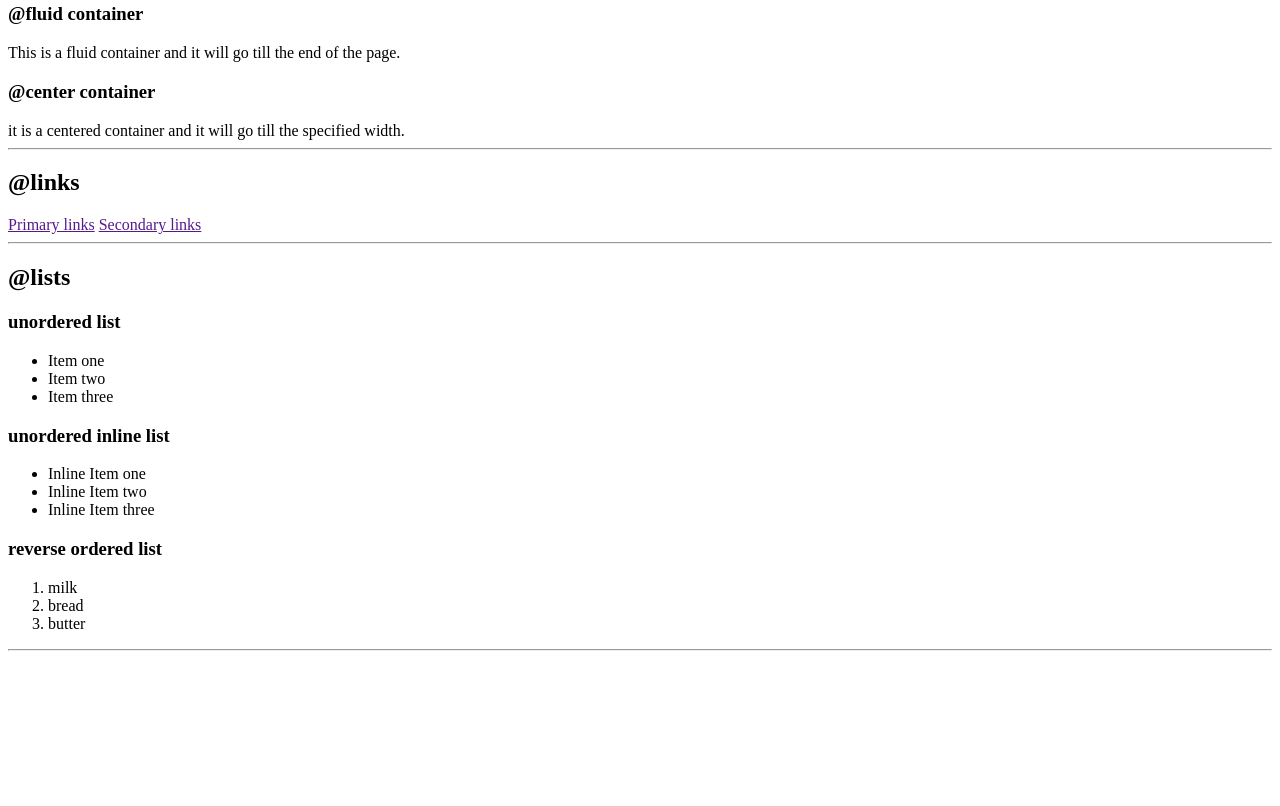
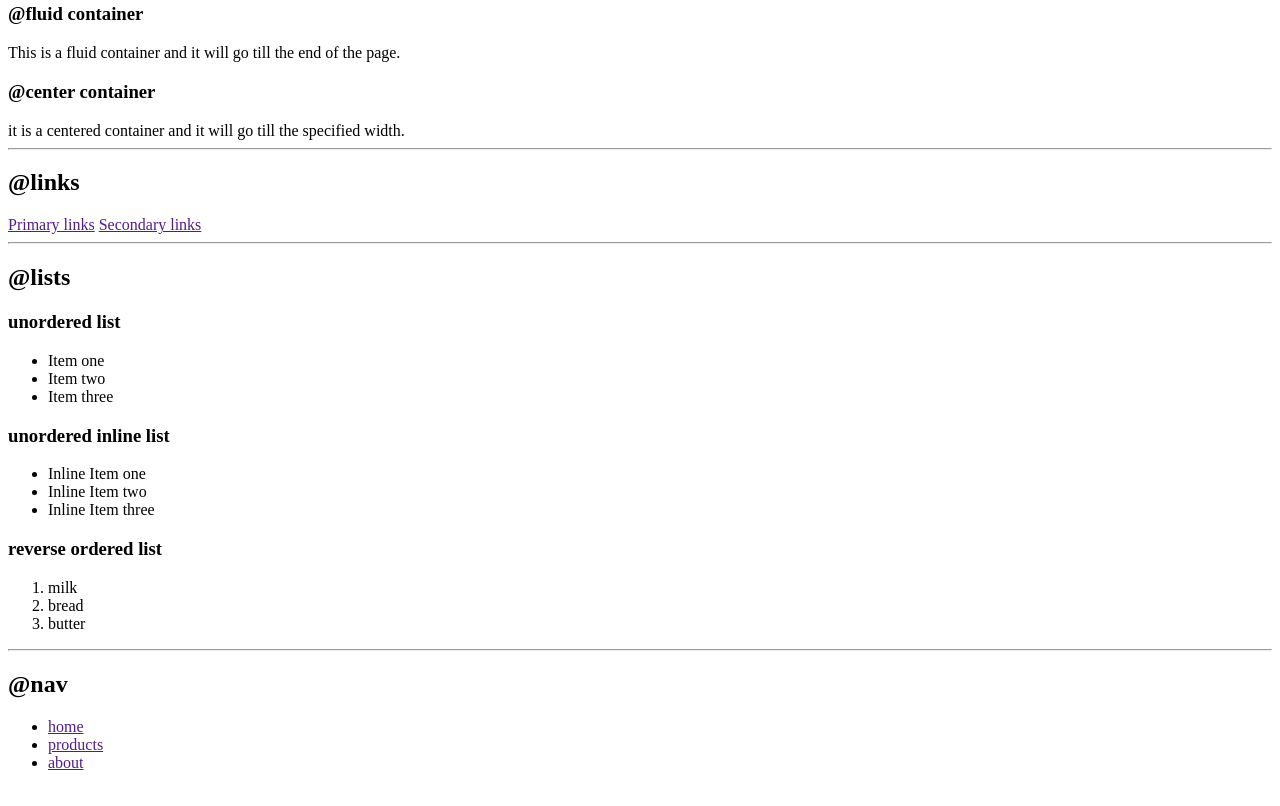
Before and after one commit to Gunjan8678/protfolio-website, a plain HTML site: page index.html in a window 1280 px wide. Shown: the part 415-1221 px from the top of the page. Before the commit the page ends 1074 px from the top, so only its background shows below. Drawn offline with Linux system fonts and the light colour scheme.

Commit message:
nav creation

```diff
--- a/index.html
+++ b/index.html
@@ -70,5 +70,23 @@
     </ol>
 
     <hr />
+
+    <h2>@nav</h2>
+
+    <nav>
+      <ul>
+        <li>
+          <a href="">home</a>
+        </li>
+        <li>
+          <a href="">products</a>
+        </li>
+        <li>
+          <a href="">about</a>
+        </li>
+      </ul>
+    </nav>
+
+    <div style="height: 30vh"></div>
   </body>
 </html>
```
Also changed, not shown: image/undraw_voice_interface_eckp.svg (added).
